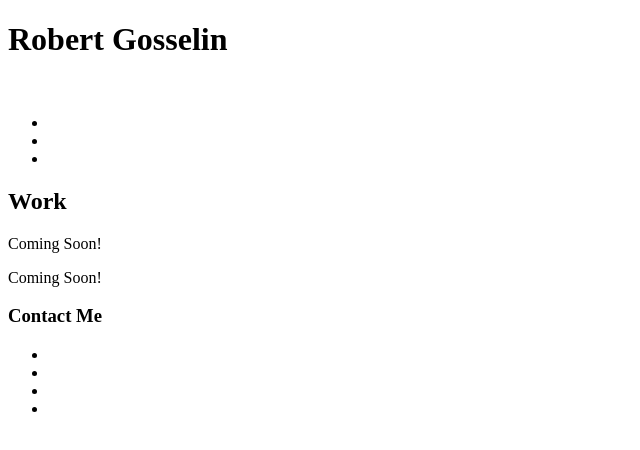
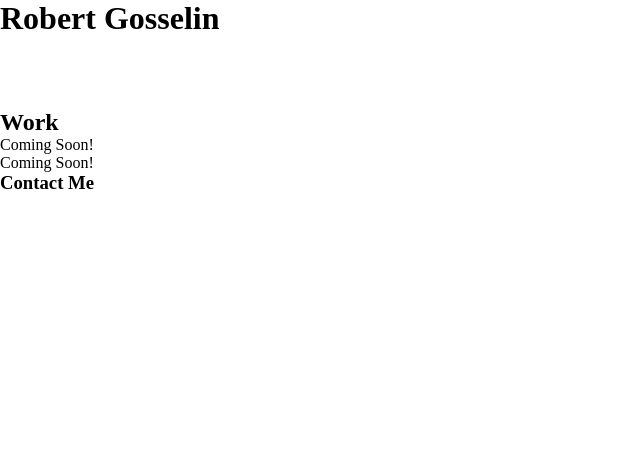
Before and after one commit to bcgosselin/Advanced-CSS-Professional-Portfolio, a plain HTML site: page index.html in a window 1280 px wide. Shown: the whole page, without its empty margins (0-640 px from the left). Drawn offline with Linux system fonts and the light colour scheme.

Commit message:
rough outline for CSS

```diff
--- a/assets/css/styles.css
+++ b/assets/css/styles.css
@@ -1,11 +1,81 @@
-header {
-
+/* Reset and global styles */
+* {
+    box-sizing: border-box;
+    padding: 0;
+    margin: 0;
 }
 
 body {
 
 }
 
+/* Header styles */
+header {
+
+}
+
+header h1 {
+
+}
+
+header img {
+
+}
+
+header nav {
+
+}
+
+header nav ul {
+
+}
+
+header nav ul li {
+
+}
+
+header nav ul li a {
+
+}
+
+/* Background Image Section styles */
+
+/* About Me Section styles */
+
+/* Main section styles */
+main {
+
+}
+
+main h2 {
+
+}
+
+main a {
+
+}
+
+main p {
+
+}
+
+/* Footer styles */
 footer {
 
 }
+
+footer h3 {
+
+}
+
+footer nav {
+
+}
+
+footer ul {
+
+}
+
+footer ul li {
+
+}
```
Also changed, not shown: 1 other file.
